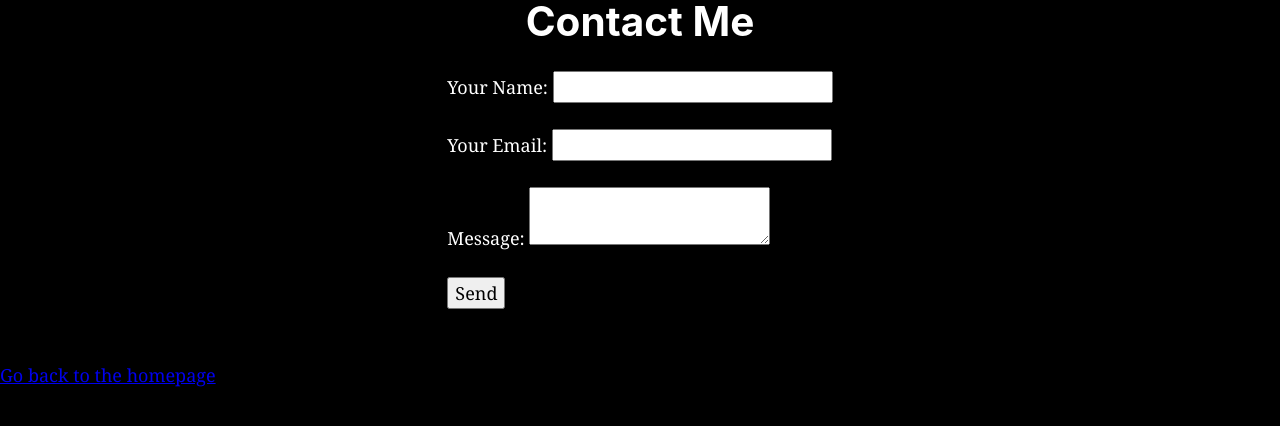
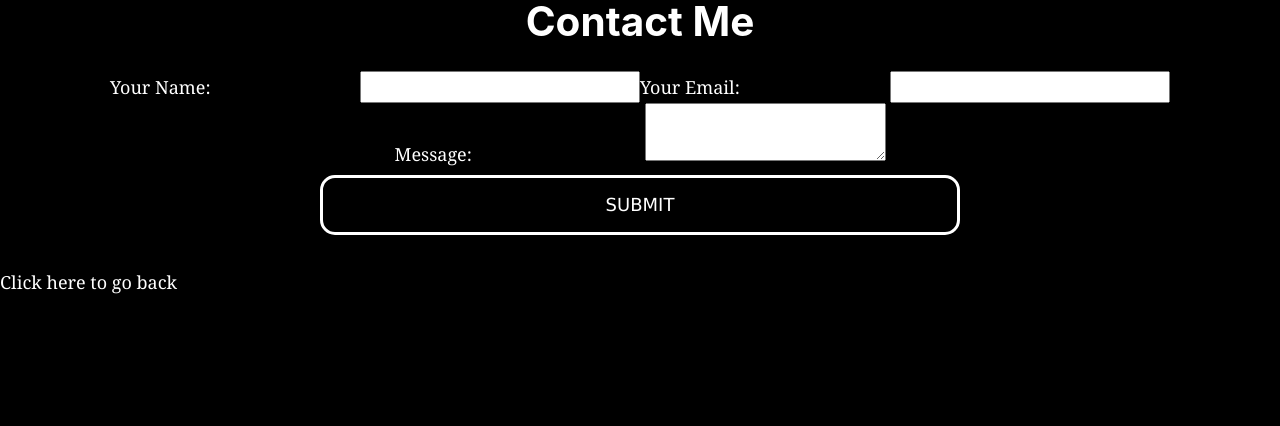
Before and after one commit to jweird/miles-gatsbyjs, a Gatsby site: page /Contact in a window 1280 px wide. Built offline with nearby package versions, Linux system fonts and the light colour scheme; Gatsby itself is replaced by a stand-in of ours.

```diff
--- a/src/components/contact.module.css
+++ b/src/components/contact.module.css
@@ -2,6 +2,7 @@
   display: flex;
   flex-direction: column;
   justify-content: center;
+  text-align: center;
 }
 
 .row {
@@ -10,5 +11,34 @@
   flex-direction: row;
 }
 
-.form {
+.contbutton {
+  display: inline-block;
+  width: 50vw;
+  background-color: transparent;
+  color: white;
+  border: rgb(255, 255, 255);
+  border-style: solid;
+  padding: 14px 20px;
+  margin: 8px 0;
+  border-radius: 15px;
+  cursor: pointer;
+  font-family: "Lucida Sans", "Lucida Sans Regular", "Lucida Grande",
+    "Lucida Sans Unicode", Geneva, Verdana, sans-serif;
 }
+
+form {
+  display: inline-block;
+}
+
+label {
+  display: inline-block;
+  float: center;
+  clear: left;
+  width: 250px;
+  text-align: left; /*Change to right here if you want it close to the inputs*/
+}
+input,
+textarea {
+  display: inline-block;
+  float: center;
+}
--- a/src/components/form.js
+++ b/src/components/form.js
@@ -3,9 +3,8 @@ import contactStyles from "../components/contact.module.css"
 
 const Form = () => (
   <div className={contactStyles.container}>
-    <div className={contactStyles.row}>
-      <h1>Contact Me</h1>
-    </div>
+    <h1>Contact Me</h1>
+
     <div className={contactStyles.row}>
       <form
         name="contact"
@@ -16,24 +15,19 @@ const Form = () => (
       >
         <input type="hidden" name="bot-field" />
         <input type="hidden" name="form-name" value="contact" />
-        <p>
-          <label>
-            Your Name: <input type="text" name="name" />
-          </label>
-        </p>
-        <p>
-          <label>
-            Your Email: <input type="email" name="email" />
-          </label>
-        </p>
-        <p>
-          <label>
-            Message: <textarea name="message"></textarea>
-          </label>
-        </p>
-        <p>
-          <button type="submit">Send</button>
-        </p>
+
+        <label>Your Name:</label>
+        <input type="" name="name" />
+
+        <label>Your Email:</label>
+        <input type="email" name="email" />
+
+        <label>Message:</label>
+        <textarea name="message"></textarea>
+        <br />
+        <button className={contactStyles.contbutton} type="submit">
+          SUBMIT
+        </button>
       </form>
     </div>
   </div>
--- a/src/pages/Contact.js
+++ b/src/pages/Contact.js
@@ -8,7 +8,9 @@ const SecondPage = () => (
   <Layout>
     <SEO title="Contact Me" />
     <Form />
-    <Link to="/">Go back to the homepage</Link>
+    <div>
+      <p>Click here to go back </p>
+    </div>
   </Layout>
 )
 
```
Also changed, not shown: src/components/body.js (+4 -16 lines), src/components/body.module.css (+8 -3 lines), src/images/realtor-orange-county.jpg (added), 2 other files.
